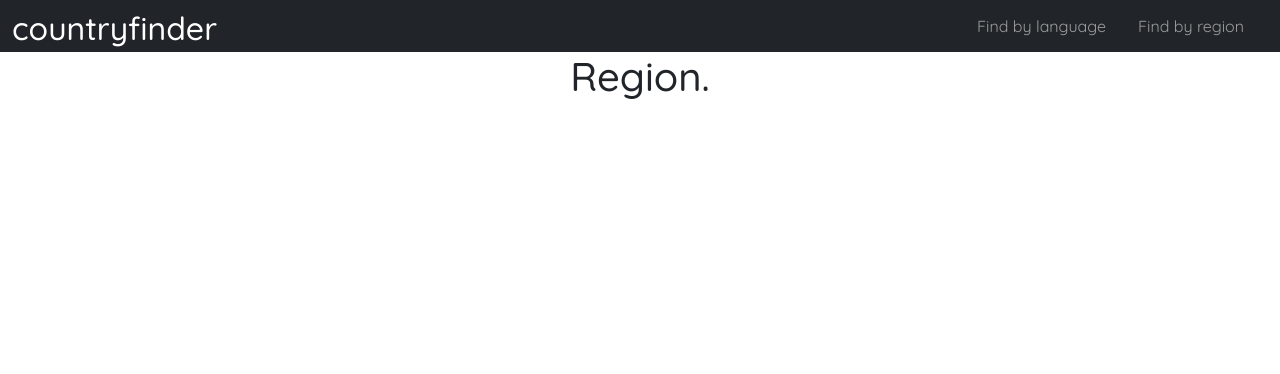
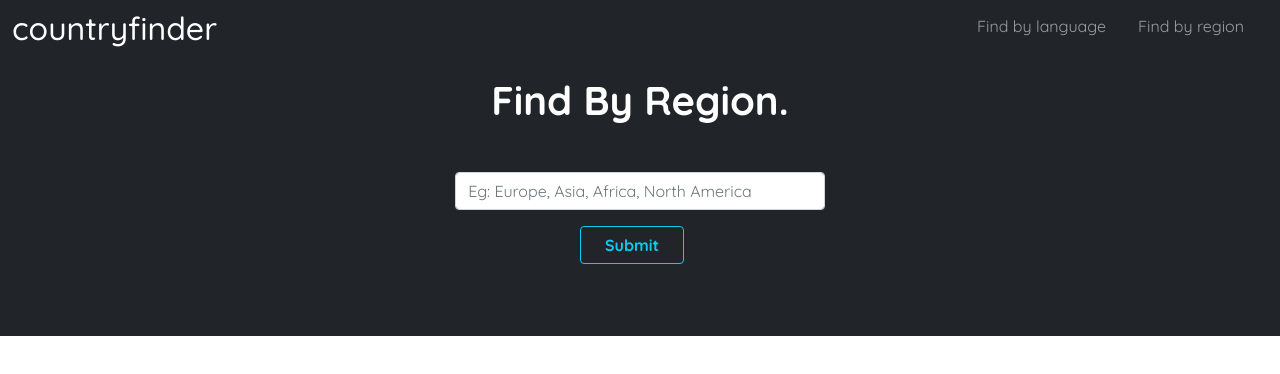
Before and after one commit to masterMav/countryfinder, a React (Create React App) app: page /region in a window 1280 px wide. Shown: the top 374 px of the page. Built offline with nearby package versions, Linux system fonts and the light colour scheme.

Commit message:
find by region added

```diff
--- a/src/App.js
+++ b/src/App.js
@@ -3,7 +3,7 @@ import Home from "./Home";
 import Navbar from "./Navbar";
 import NotFound from "./NotFound";
 import Region from "./Region";
-import Search from "./Search";
+import Lang from "./Lang";
 
 function App() {
   return (
@@ -16,7 +16,7 @@ function App() {
               <Home />
             </Route>
             <Route path="/lang">
-              <Search />
+              <Lang />
             </Route>
             <Route path="/region">
               <Region />
--- a/src/Lang.js
+++ b/src/Lang.js
@@ -1,16 +1,44 @@
-import CountryList from "./CountryList";
-import useFetch from "./useFetch";
-const Lang = ({ input }) => {
-  const { list, error, loading } = useFetch(
-    `https://restcountries.com/v3.1/lang/${input}`
-  );
+import { useState } from "react";
+import Search from "./Search";
+
+const Lang = () => {
+  const [language, setLanguage] = useState("");
+  const [fans, setFans] = useState("");
+
+  const handleSubmit = (e) => {
+    e.preventDefault();
+    setFans(language);
+  };
 
   return (
-    <div className="container">
-      <h2 className="my-5">List of all countries speaking {input}.</h2>
-      {list && <CountryList list={list} />}
-      {error && <p className="badge bg-danger">{error}</p>}
-      {loading && <p>Loading....</p>}
+    <div className="nothing">
+      <div className="bg-dark text-secondary px-4 py-4 text-center">
+        <div className="pb-5">
+          <h5 className="display-6 fw-bold text-white mb-5">
+            Find By National Language.
+          </h5>
+          <form className="col-lg-6 mx-auto customForm" onSubmit={handleSubmit}>
+            <input
+              className="form-control mb-3"
+              placeholder="Eg: French, German, Dutch, Spanish"
+              type="text"
+              required
+              value={language}
+              onChange={(e) => {
+                setLanguage(e.target.value);
+                setFans("");
+              }}
+            />
+            <div className="d-grid gap-2 d-sm-flex justify-content-sm-center">
+              <button className="btn btn-outline-info btn-md px-4 me-sm-3 fw-bold">
+                Submit
+              </button>
+            </div>
+          </form>
+        </div>
+      </div>
+
+      {fans && <Search searchType="lang" input={fans} />}
     </div>
   );
 };
--- a/src/Region.js
+++ b/src/Region.js
@@ -1,7 +1,42 @@
+import { useState } from "react";
+import Search from "./Search";
+
 const Region = () => {
+  const [region, setRegion] = useState("");
+  const [fans, setFans] = useState("");
+
+  const handleSubmit = (e) => {
+    e.preventDefault();
+    setFans(region);
+  };
+
   return (
-    <div className="findby">
-      <h1>Region.</h1>
+    <div className="nothing">
+      <div className="bg-dark text-secondary px-4 py-4 text-center">
+        <div className="pb-5">
+          <h5 className="display-6 fw-bold text-white mb-5">Find By Region.</h5>
+          <form className="col-lg-6 mx-auto customForm" onSubmit={handleSubmit}>
+            <input
+              className="form-control mb-3"
+              placeholder="Eg: Europe, Asia, Africa, North America"
+              type="text"
+              required
+              value={region}
+              onChange={(e) => {
+                setRegion(e.target.value);
+                setFans("");
+              }}
+            />
+            <div className="d-grid gap-2 d-sm-flex justify-content-sm-center">
+              <button className="btn btn-outline-info btn-md px-4 me-sm-3 fw-bold">
+                Submit
+              </button>
+            </div>
+          </form>
+        </div>
+      </div>
+
+      {fans && <Search searchType="region" input={fans} />}
     </div>
   );
 };
--- a/src/Search.js
+++ b/src/Search.js
@@ -1,44 +1,21 @@
-import { useState } from "react";
-import Lang from "./Lang";
-
-const Search = () => {
-  const [language, setLanguage] = useState("");
-  const [fans, setFans] = useState("");
-
-  const handleSubmit = (e) => {
-    e.preventDefault();
-    setFans(language);
-  };
+import CountryList from "./CountryList";
+import useFetch from "./useFetch";
+const Search = ({ searchType, input }) => {
+  const { list, error, loading } = useFetch(
+    `https://restcountries.com/v3.1/${searchType}/${input}`
+  );
 
   return (
-    <div className="nothing">
-      <div className="bg-dark text-secondary px-4 py-4 text-center">
-        <div className="pb-5">
-          <h5 className="display-6 fw-bold text-white mb-5">
-            Find By National Language.
-          </h5>
-          <form className="col-lg-6 mx-auto customForm" onSubmit={handleSubmit}>
-            <input
-              className="form-control mb-3"
-              placeholder="Eg: French, German, Dutch, Spanish"
-              type="text"
-              required
-              value={language}
-              onChange={(e) => {
-                setLanguage(e.target.value);
-                setFans("");
-              }}
-            />
-            <div className="d-grid gap-2 d-sm-flex justify-content-sm-center">
-              <button className="btn btn-outline-info btn-md px-4 me-sm-3 fw-bold">
-                Submit
-              </button>
-            </div>
-          </form>
-        </div>
-      </div>
-
-      {fans && <Lang input={language} />}
+    <div className="container">
+      {searchType === "lang" && (
+        <h2 className="my-5">List of all countries speaking {input}.</h2>
+      )}
+      {searchType === "region" && (
+        <h2 className="my-5">List of all countries in {input}.</h2>
+      )}
+      {list && <CountryList list={list} />}
+      {error && <p className="badge bg-danger">{error}</p>}
+      {loading && <p>Loading....</p>}
     </div>
   );
 };
```
